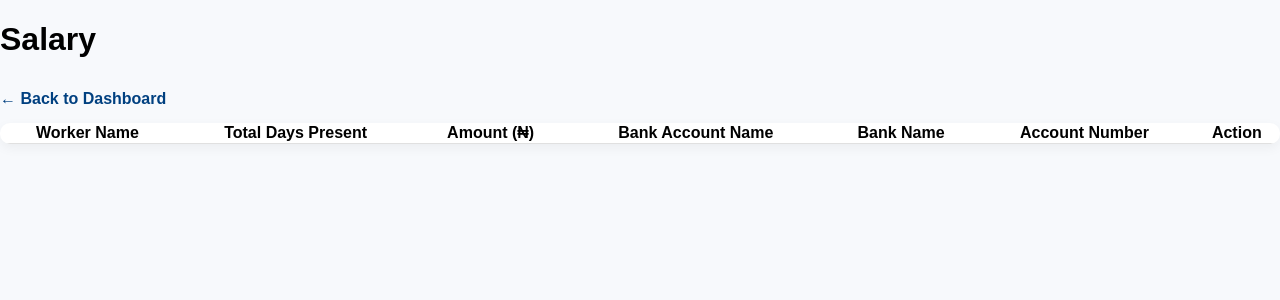
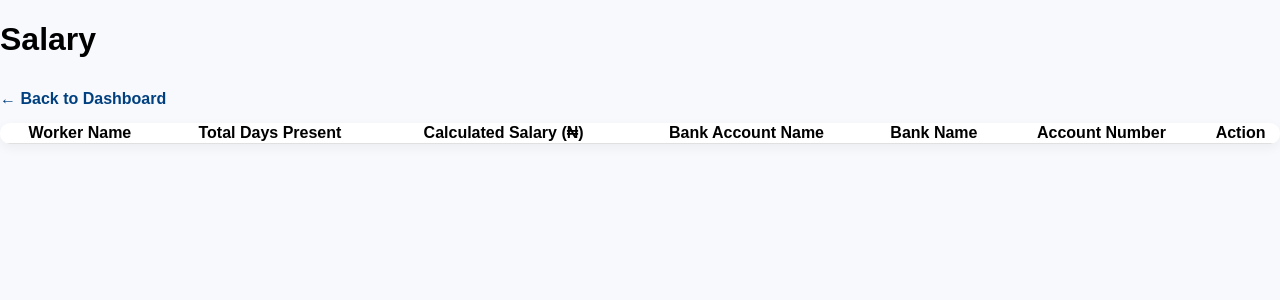
Before and after one commit to Adewale15234/OkoyaFoodApp, a Flask app: page /salary in a window 1280 px wide. Shown: the top 300 px of the page. Run offline with Flask 3, Linux system fonts and the light colour scheme; the visitor is signed in with stand-in values (Sample User, id 1); data that the repository does not hold is empty.

Commit message:
Updated salary calculation to auto-compute based on days present

```diff
--- a/app.py
+++ b/app.py
@@ -256,19 +256,37 @@ def attendance():
             return redirect(url_for('attendance'))
     return render_template('attendance.html', workers=workers)
 
+from calendar import monthrange
+
 @app.route('/salary', methods=['GET', 'POST'])
 def salary():
     if 'admin' not in session:
         return redirect(url_for('login'))
 
     workers = Worker.query.all()
+    today = datetime.today()
+    current_year = today.year
+    current_month = today.month
+    total_days_in_month = monthrange(current_year, current_month)[1]  # e.g., 30
+
     salary_data = []
     for worker in workers:
-        total_days_present = Attendance.query.filter_by(worker_id=worker.id, status="Present").count()
+        # Count days present this month
+        total_days_present = Attendance.query.filter(
+            Attendance.worker_id == worker.id,
+            Attendance.status == "Present",
+            db.extract('year', Attendance.date) == current_year,
+            db.extract('month', Attendance.date) == current_month
+        ).count()
+
+        # Calculate salary proportionally
+        calculated_salary = (total_days_present / total_days_in_month) * worker.amount_of_salary
+
         salary_data.append({
             'id': worker.id,
             'name': worker.name,
             'total_days_present': total_days_present,
+            'calculated_salary': round(calculated_salary, 2),
             'bank_name': worker.bank_name or '',
             'bank_account': worker.bank_account or '',
             'bank_account_name': worker.bank_account_name or ''
@@ -277,33 +295,34 @@ def salary():
     if request.method == 'POST':
         try:
             worker_id = int(request.form.get('worker_id'))
-            amount_input = request.form.get('amount')
-            amount = float(amount_input.strip())
+            worker = Worker.query.get(worker_id)
+            total_days_present = Attendance.query.filter(
+                Attendance.worker_id == worker.id,
+                Attendance.status == "Present",
+                db.extract('year', Attendance.date) == current_year,
+                db.extract('month', Attendance.date) == current_month
+            ).count()
 
-            bank_name = request.form.get('bank_name')
-            bank_account = request.form.get('bank_account')
-            bank_account_name = request.form.get('bank_account_name')
-
-            total_days_present = Attendance.query.filter_by(worker_id=worker_id, status="Present").count()
+            calculated_salary = (total_days_present / total_days_in_month) * worker.amount_of_salary
 
             new_salary = Salary(
-                worker_id=worker_id,
+                worker_id=worker.id,
                 total_days_present=total_days_present,
-                daily_rate=0,  # Not used currently
-                amount=amount,
-                bank_name=bank_name,
-                bank_account=bank_account,
-                bank_account_name=bank_account_name
+                daily_rate=worker.amount_of_salary / total_days_in_month,
+                amount=round(calculated_salary, 2),
+                bank_name=worker.bank_name,
+                bank_account=worker.bank_account,
+                bank_account_name=worker.bank_account_name
             )
             db.session.add(new_salary)
             db.session.commit()
-            flash("Salary recorded successfully.")
+            flash(f"Salary for {worker.name} recorded successfully.")
             return redirect(url_for('salary_history'))
 
         except Exception as e:
             db.session.rollback()
             logging.error(f"Error recording salary: {e}")
-            flash("There was an error recording the salary. Please check the values.", "error")
+            flash("There was an error recording the salary. Please try again.", "error")
 
     return render_template('salary.html', salary_data=salary_data)
 
--- a/templates/salary.html
+++ b/templates/salary.html
@@ -2,11 +2,12 @@
 {% block content %}
 <h1>Salary</h1>
 <a href="{{ url_for('dashboard') }}" class="back-link">← Back to Dashboard</a>
+
 <table>
     <tr>
         <th>Worker Name</th>
         <th>Total Days Present</th>
-        <th>Amount (₦)</th>
+        <th>Calculated Salary (₦)</th>
         <th>Bank Account Name</th>
         <th>Bank Name</th>
         <th>Account Number</th>
@@ -16,23 +17,15 @@
     <tr>
         <form method="post">
             <td>{{ worker.name }}</td>
-        <td>{{ worker.total_days_present or 0 }}</td>
+            <td>{{ worker.total_days_present }}</td>
             <td>
-            <input type="number" name="amount" step="0.01" required>
+                <input type="number" name="calculated_salary" value="{{ worker.calculated_salary }}" readonly>
                 <input type="hidden" name="worker_id" value="{{ worker.id }}">
             </td>
-        <td>
-            <input type="text" name="bank_account_name" value="{{ worker.bank_account_name or '' }}" readonly>
-        </td>
-        <td>
-            <input type="text" name="bank_name" value="{{ worker.bank_name or '' }}" readonly>
-        </td>
-        <td>
-            <input type="text" name="bank_account" value="{{ worker.bank_account or '' }}" readonly>
-        </td>
-        <td>
-            <input type="submit" value="Save Salary">
-        </td>
+            <td><input type="text" name="bank_account_name" value="{{ worker.bank_account_name }}" readonly></td>
+            <td><input type="text" name="bank_name" value="{{ worker.bank_name }}" readonly></td>
+            <td><input type="text" name="bank_account" value="{{ worker.bank_account }}" readonly></td>
+            <td><input type="submit" value="Save Salary"></td>
         </form>
     </tr>
     {% endfor %}
```
Lines whose indentation alone changed are shown as unchanged.
